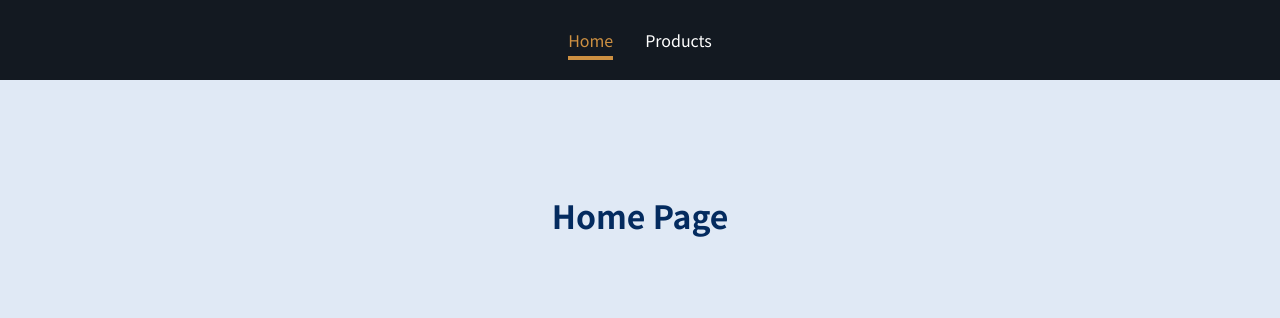
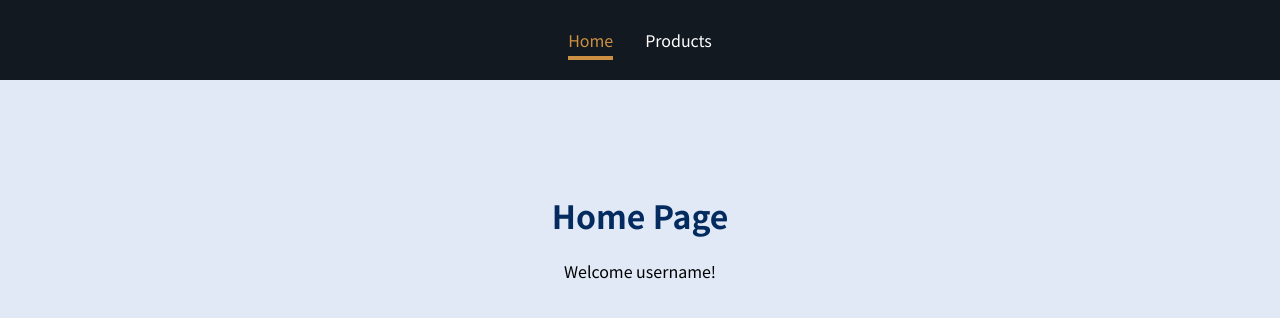
Before and after one commit to Samukelo984/react-amazon-clone, a React (Create React App) app: page /home/username in a window 1280 px wide. Shown: the top 318 px of the page. Built offline with nearby package versions, Linux system fonts and the light colour scheme.

Commit message:
added redirect funcionality

```diff
--- a/src/App.js
+++ b/src/App.js
@@ -1,5 +1,5 @@
 import './App.css';
-import {Route, Switch} from "react-router-dom";
+import {Redirect, Route, Switch} from "react-router-dom";
 import Header from "./Components/Layout/Header";
 import Home from "./Components/Home/Home"
 import Products from './Components/Products/Products';
@@ -12,6 +12,9 @@ const App = () => {
 
     <main>
       <Switch>
+        <Route path="/" exact>
+          <Redirect to="/home" />
+        </Route>
      <Route path="/home">
       <Home />
     </Route>
--- a/src/Components/Home/Home.js
+++ b/src/Components/Home/Home.js
@@ -1,9 +1,13 @@
 import React from "react";
+import{Route} from "react-router-dom";
 
 const Home = () => {
   return (
     <div>
       <h1>Home Page</h1>
+      <Route path="/home/username">
+        <p>Welcome username!</p>
+      </Route>
     </div>
   );
 };
```
Also changed, not shown: src/Components/Products/Products.js (line endings or trailing spaces).
